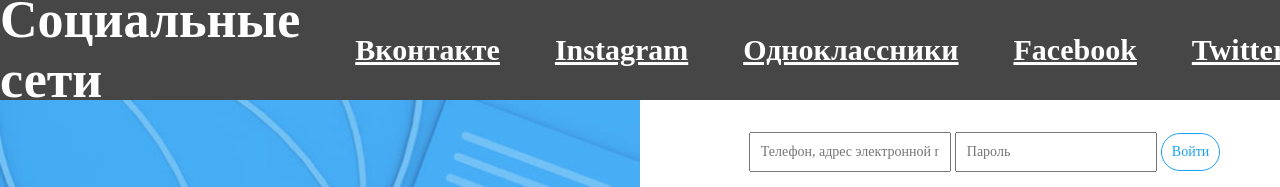
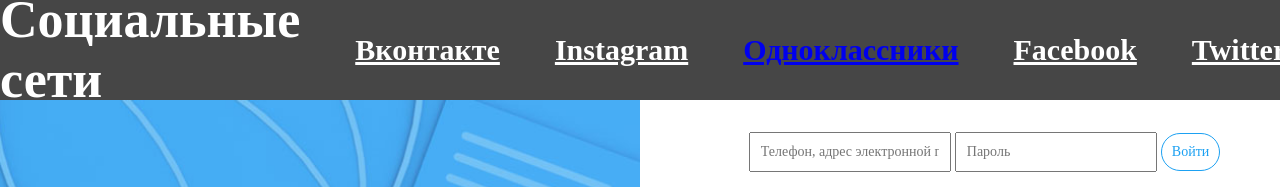
Before and after one commit to BarasaNik/SocialNetwork, a plain HTML site: page twitter.html in a window 1280 px wide. Shown: the top 187 px of the page. Drawn offline with Linux system fonts and the light colour scheme.

Commit message:
Add files via upload
Подключил класс выделения пункта при переходе на одноклассники в autorOdnoclass.html и twitter.html

```diff
--- a/twitter.html
+++ b/twitter.html
@@ -22,7 +22,7 @@
 		<span>Социальные сети</span>
 		<a href="#" class="social">Вконтакте</a>
 		<a href="#" class="social">Instagram</a>
-		<a href="autorOdnoclass.html" class="social">Одноклассники</a>
+		<div class ="social aiming-odnoclass-link"> <a href="autorOdnoclass.html">Одноклассники</a> </div>
 		<a href="#" class="social">Facebook</a>
 		<a href="#" class="social">Twitter</a>
 		<a href="index.html" class="social">Выход</a>
```
Also changed, not shown: autorOdnoclass.html (+5 -2 lines).
